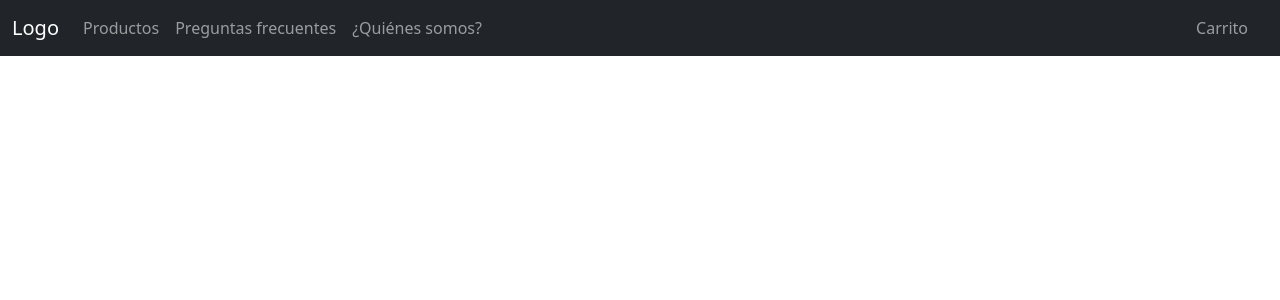
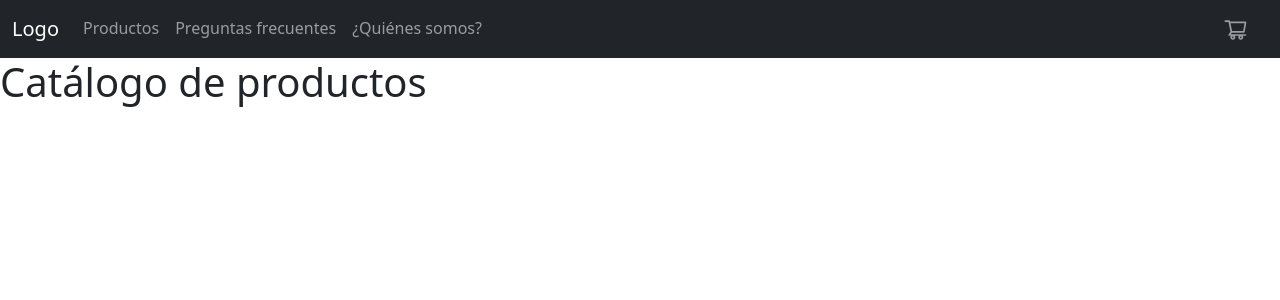
Before and after one commit to JFGC1292/cartgarciacarchio, a React (Create React App) app: page / in a window 1280 px wide. Shown: the top 300 px of the page. Built offline with nearby package versions, Linux system fonts and the light colour scheme.

Commit message:
NavBar + ItemListContainer

```diff
--- a/package.json
+++ b/package.json
@@ -10,6 +10,7 @@
     "node-sass": "^6.0.1",
     "react": "^17.0.2",
     "react-dom": "^17.0.2",
+    "react-icons": "^4.3.1",
     "react-scripts": "4.0.3",
     "reactstrap": "^9.0.0",
     "web-vitals": "^1.1.2"
--- a/src/App.js
+++ b/src/App.js
@@ -1,10 +1,12 @@
 import React from 'react';
 import { NavBar } from "./components/NavBar/NavBar.js"
+import { ItemListContainer } from './components/ItemListContainer/ItemListContainer.js'
 
 function App() {
   return (
     <>
       <NavBar />
+      <ItemListContainer />
     </>
   );
 }
--- /dev/null
+++ b/src/components/CartWidget/CartWidget.css
@@ -0,0 +1,3 @@
+#cartWidget:hover {
+    padding: .1rem
+}
--- /dev/null
+++ b/src/components/CartWidget/CartWidget.js
@@ -0,0 +1,11 @@
+import React from 'react'
+import { AiOutlineShoppingCart } from "react-icons/ai";
+import './CartWidget.css';
+
+export const CartWidget = () => {
+    return (
+        <div>
+            <AiOutlineShoppingCart id="cartWidget" size={25} />
+        </div>
+    )
+}
--- /dev/null
+++ b/src/components/ItemListContainer/ItemListContainer.js
@@ -0,0 +1,7 @@
+import React from 'react'
+
+export const ItemListContainer = () => {
+    return (
+        <h1>Catálogo de productos</h1>
+    )
+}
--- a/src/components/NavBar/NavBar.js
+++ b/src/components/NavBar/NavBar.js
@@ -1,6 +1,7 @@
 import React from 'react';
 import 'bootstrap/dist/css/bootstrap.min.css';
 import { Navbar, Nav, NavbarBrand, Collapse, NavItem, NavLink } from 'reactstrap';
+import { CartWidget } from '../CartWidget/CartWidget.js';
 
 export const NavBar = () => {
     return (
@@ -9,7 +10,6 @@ export const NavBar = () => {
                 color="dark"
                 dark
                 expand="md"
-                fixed="top"
                 light
             >
                 <NavbarBrand href="/">
@@ -37,7 +37,7 @@ export const NavBar = () => {
                         </NavItem>
                         <NavItem className="ms-auto">
                             <NavLink href="">
-                                Carrito
+                                <CartWidget />
                             </NavLink>
                         </NavItem>
                     </Nav>
```
Also changed, not shown: 1 other file (tests, documents, lock files or other folders).
